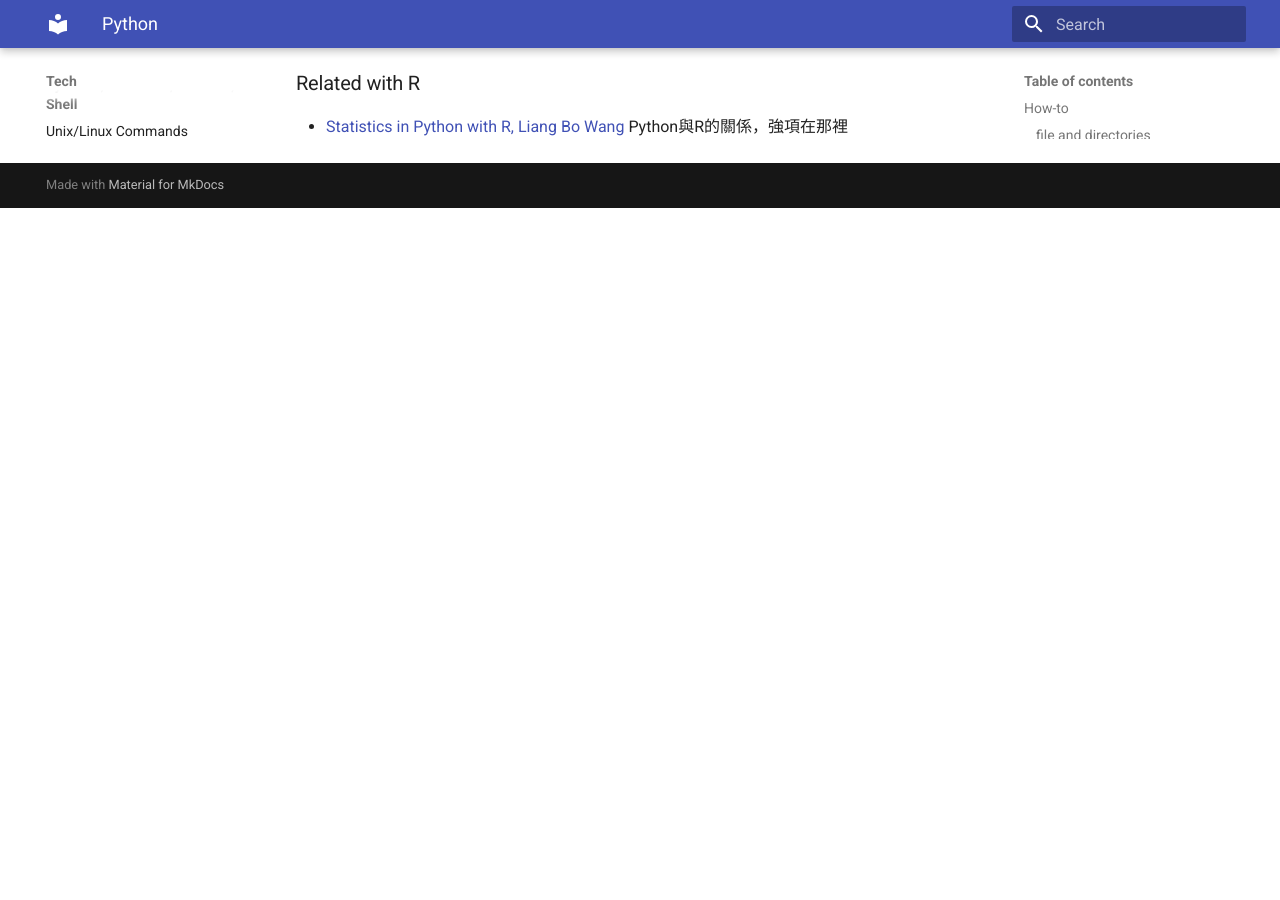
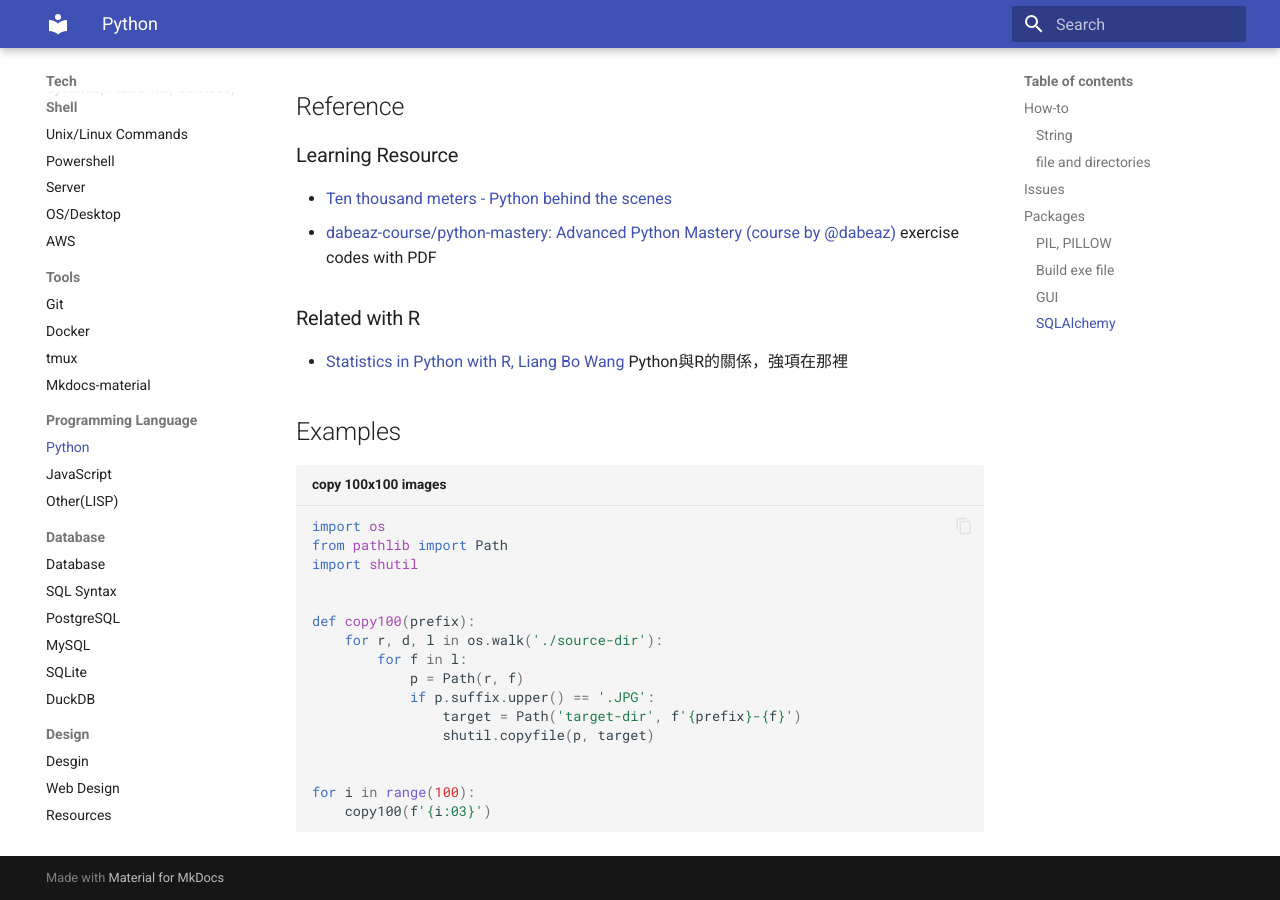
Before and after one commit to moogoo78/mg-km, an MkDocs documentation site: the page built from docs/tech/python.md, in a window 1280 px wide and 900 px high, scrolled down 2312 px. Built offline with MkDocs 1.6.1 and Material for MkDocs 9.7.7, drawn with Linux system fonts in a browser that asks for light colours; before the commit the page ends 2520 px from its top, so only the background shows below that; some of the changed text lies outside the part shown.

````diff
--- a/docs/tech/python.md
+++ b/docs/tech/python.md
@@ -4,6 +4,15 @@
 
 ## How-to
 
+### String
+
+```python title="padding 0"
+f'{n:03}'
+'%03d' % n
+'{0:03d}'.format(n)
+'{foo:03d}'.format(foo=n)
+'{:03d}'.format(n)
+```
 
 ### file and directories
 
@@ -91,3 +100,25 @@ Person.query.filter(Person.source_data['pid'].astext == x)
 ### Related with R
 
 - [Statistics in Python with R, Liang Bo Wang](http://blog.liang2.tw/2014-pyR-stat/?full#cover) Python與R的關係，強項在那裡
+
+
+## Examples
+
+```python title="copy 100x100 images"
+import os
+from pathlib import Path
+import shutil
+
+
+def copy100(prefix):
+    for r, d, l in os.walk('./source-dir'):
+        for f in l:
+            p = Path(r, f)
+            if p.suffix.upper() == '.JPG':
+                target = Path('target-dir', f'{prefix}-{f}')
+                shutil.copyfile(p, target)
+
+
+for i in range(100):
+    copy100(f'{i:03}')
+```
--- a/mkdocs.yml
+++ b/mkdocs.yml
@@ -35,7 +35,9 @@ nav:
       - Resources: tech/web_design_resources.md
   - Blog:
     - blog/index.md
-
+  - Music:
+    - music/songs.md
+    - music/kindergarten.md
 theme:
   name: 'material'
   #custom_dir: overrides
````
Also changed, not shown: docs/music/kindergarten.md (added, +27 -0 lines), docs/music/songs.md (added, +23 -0 lines), docs/tech/javascript.md (+19 -0 lines), docs/tech/sql_syntax.md (+13 -1 lines), docs/tech/unix-linux-command.md (+1 -0 lines).
